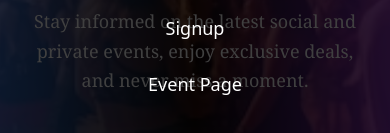
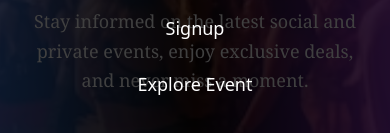
Before and after one commit to algowhiz/eventsphere-frontend, a React (Vite) app: page / in a window 390 px wide. Both pictures are taken after a click on the button 362 px from the left and 29 px from the top of the page. Shown: the part 382-515 px from the top of the page. Built offline with nearby package versions, Linux system fonts and the light colour scheme.

Commit message:
naviagtion chnges

```diff
--- a/src/components/Landing/Header.jsx
+++ b/src/components/Landing/Header.jsx
@@ -101,7 +101,7 @@ const Header = () => {
                 <Link to="/signup" className="text-white text-lg mb-4" onClick={toggleMenu}>Signup</Link>
               </>
             )}
-            <Link to="/eventpage" className="text-white text-lg m-3" onClick={toggleMenu}>Event Page</Link>
+            <Link to="/eventpage" className="text-white text-lg m-3" onClick={toggleMenu}>Explore Event</Link>
           </nav>
         </div>
       )}
```
